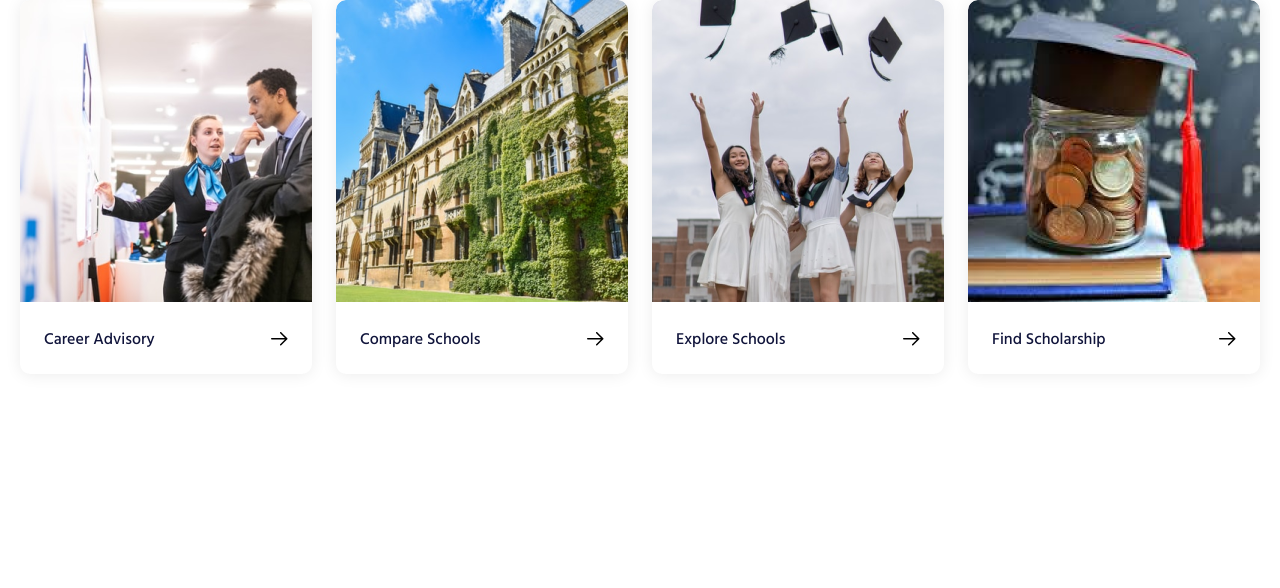
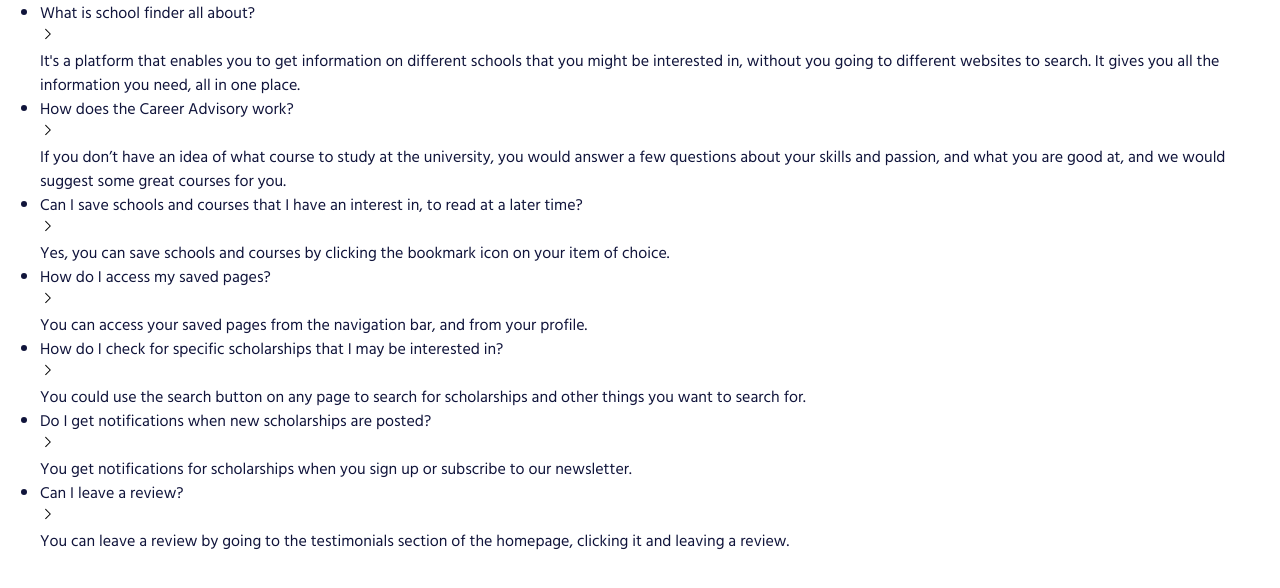
Before and after one commit to CDiala/school-finder, a React (Create React App) app in the folder client/: page / in a window 1280 px wide. Shown: the top 588 px of the page. Built offline with nearby package versions, Linux system fonts and the light colour scheme.

Commit message:
Created the structure of FAQ component.

```diff
--- a/client/src/App.js
+++ b/client/src/App.js
@@ -1,22 +1,11 @@
 import { BrowserRouter as Router, Route, Switch } from "react-router-dom";
 import "./App.css";
-import graduation from "./images/graduation.png";
-import ExtraLargeCard from "./components/shared/ExtraLargeCard/ExtraLargeCard";
-import TestimonialCard from "./components/shared/TestimonialCard/TestimonialCard";
-
-import { FeatureSchoolList } from "./components/shared/FeatureSchoolCard/FeatureSchoolCard";
-import ImageCarousel from "./components/shared/ImageCarousel/ImageCarousel";
-import StyledNumber from "./components/shared/StyledNumber/StyledNumber";
-import Button from "./components/shared/Button/Button";
-import ResearchSchoolSection from "./components/shared/RSCard/RSCard";
+import FAQ from "./components/shared/FAQ/FAQ";
 
 function App() {
-  const objCarousel = [1, 2, 3];
   return (
     <Router>
-      {/* <StyledNumber number={objCarousel[1]} note={"hi there"} /> */}
-      {/* <Button text={"Find School"} width={"268"} /> */}
-      <ResearchSchoolSection />
+      <FAQ />
     </Router>
   );
 }
--- a/client/src/components/shared/FAQ/FAQ.js
+++ b/client/src/components/shared/FAQ/FAQ.js
@@ -45,7 +45,38 @@ const faqData = [
 ];
 
 const FAQ = () => {
-  return <></>;
+  return (
+    <ul className="faq-container">
+      {faqData.map((item, index) => {
+        return (
+          <li key={index} className="faq-item">
+            <div className="faq-question-container">
+              <p className="faq-question">{item.question}</p>
+              <svg
+                width="16"
+                height="16"
+                viewBox="0 0 16 16"
+                // fill="none"
+                xmlns="http://www.w3.org/2000/svg"
+              >
+                <path
+                  d="M5.31344 13.0201C5.13593 12.8425 5.11979 12.5648 5.26503
+                  12.369L5.31344 12.313L9.62633 7.99984L5.31344 3.68672C5.13593
+                  3.50921 5.11979 3.23144 5.26503 3.0357L5.31344 2.97962C5.49095
+                  2.8021 5.76873 2.78597 5.96447 2.9312L6.02055 2.97962L10.6872
+                  7.64628C10.8647 7.82379 10.8809 8.10157 10.7356 8.29731L10.6872
+                  8.35339L6.02055 13.0201C5.82528 13.2153 5.5087 13.2153 5.31344
+                  13.0201Z"
+                  //   fill="black"
+                />
+              </svg>
+            </div>
+            <div className="faq-answer">{item.answer}</div>
+          </li>
+        );
+      })}
+    </ul>
+  );
 };
 
 export default FAQ;
```
Also changed, not shown: client/src/images/collapsed.png (added), client/src/images/collapsed.svg (added).
